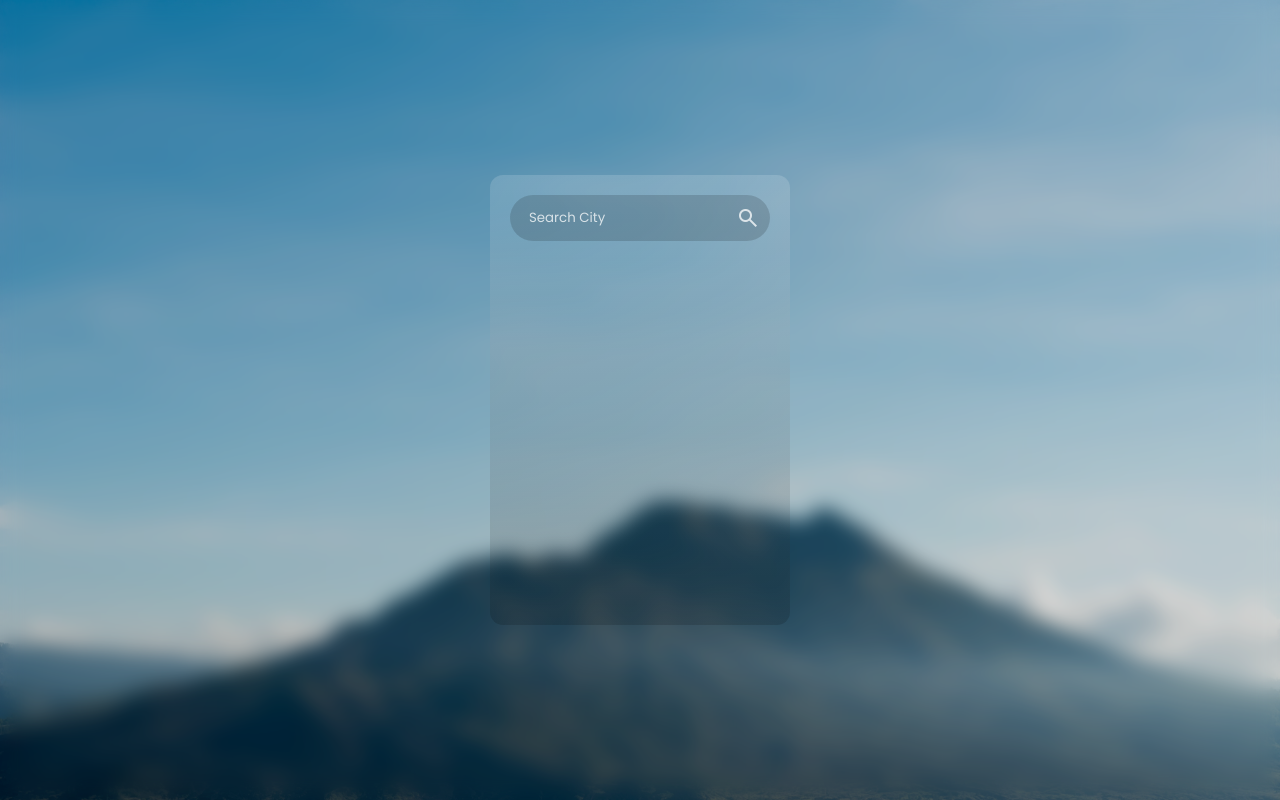
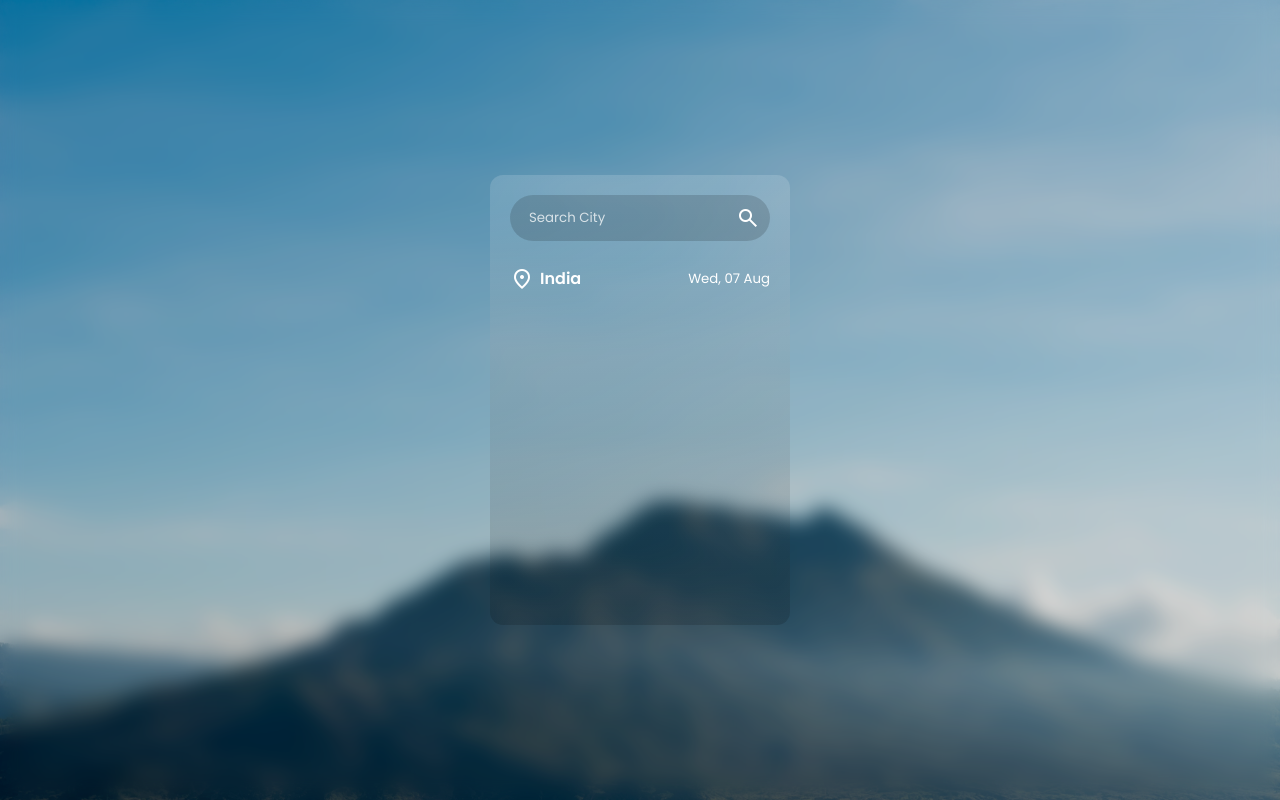
Before and after one commit to premkumar0410/weather-app, a plain HTML site: page index.html in a window 1280 px wide. Drawn offline with nearby package versions, Linux system fonts and the light colour scheme.

Commit message:
weather info css completed

```diff
--- a/index.html
+++ b/index.html
@@ -5,8 +5,9 @@
     <meta name="viewport" content="width=device-width, initial-scale=1.0">
     <title>weather app</title>
     <link rel="stylesheet" href="style.css">
-    <!-- Import Search Icon -->
-     <link rel="stylesheet" href="https://fonts.googleapis.com/css2?family=Material+Symbols+Outlined:opsz,wght,FILL,GRAD@24,400,0,0&icon_names=search" />
+    <!-- Import google Icon -->
+     <link rel="stylesheet" href="https://fonts.googleapis.com/css2?family=Material+Symbols+Outlined" />
+
 </head>
 <body>
     <main class="main-content">
@@ -18,6 +19,22 @@
             </span>
            </button>
         </header>
+
+        <section class="weather-info">
+            <div class="location-data-container">
+                <div class="location">
+                    <span class="material-symbols-outlined">
+                        location_on
+                    </span>
+                    <h4 class="country-txt">
+                        India
+                    </h4>
+                </div>
+                <h5 class="current-data-txt regular-txt">
+                    Wed, 07 Aug
+                </h5>
+            </div>
+        </section>
     </main>
 </body>
 </html>
--- a/style.css
+++ b/style.css
@@ -6,6 +6,7 @@
     padding: 0;
     box-sizing: border-box;
     font-family: "Poppins", sans-serif;
+    color: white;
 
 }
 
@@ -40,10 +41,16 @@ body::before{
     backdrop-filter:  blur(100%);
     padding: 20px;
 }
+/*utility*/
+.regular-txt{
+    font-weight: 400;
+}
+/*end utility*/
 
 /* Intput container */
 .input-container{
     position: relative;
+    margin-bottom: 25px;
 }
 .city-input{
     width: 100%;
@@ -76,3 +83,21 @@ body::before{
 
 }
 /* End Intput container */
+
+/* Weather info*/
+.weather-info{
+
+
+}
+
+.location-data-container{
+    display: flex;
+    align-items: center;
+    justify-content: space-between;
+}
+.location{
+    display: flex;
+    align-items: center;
+    gap: 6px;
+}
+/* end Weather info*/
```
